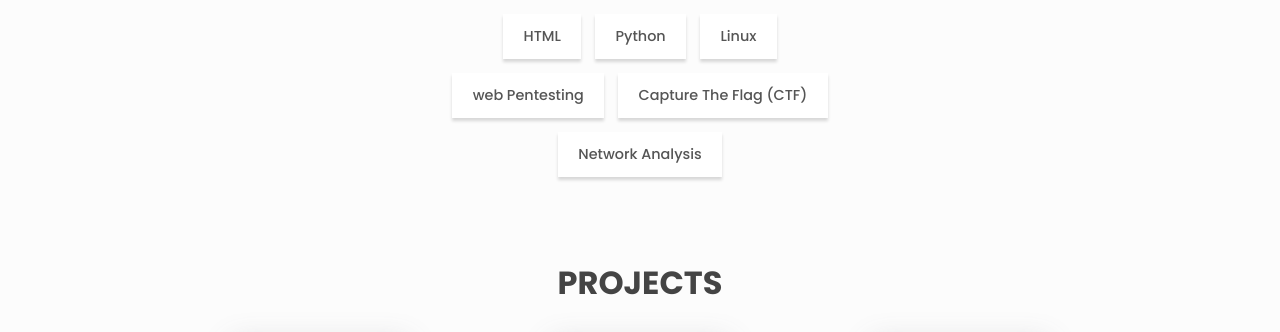
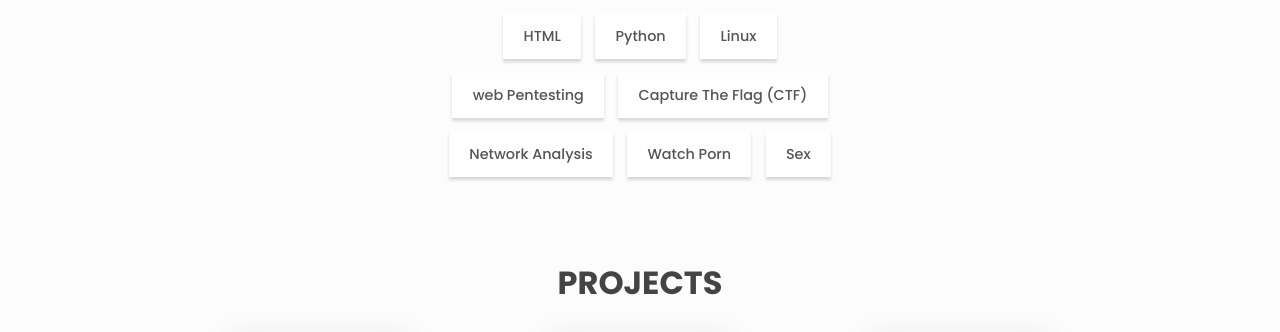
Before and after one commit to 0xW1zard/0xw1zard.github.io, a plain HTML site: page index.html in a window 1280 px wide. Shown: the part 684-1016 px from the top of the page. Drawn offline with Linux system fonts and the light colour scheme.

Commit message:
Update index.html

```diff
--- a/index.html
+++ b/index.html
@@ -77,6 +77,8 @@
           <li class="skills__list-item btn btn--plain">web Pentesting</li>
           <li class="skills__list-item btn btn--plain">Capture The Flag (CTF)</li>
           <li class="skills__list-item btn btn--plain">Network Analysis</li>
+          <li class="skills__list-item btn btn--plain">Watch Porn</li>
+          <li class="skills__list-item btn btn--plain">Sex</li>
         </ul>
       </section>
 
```
